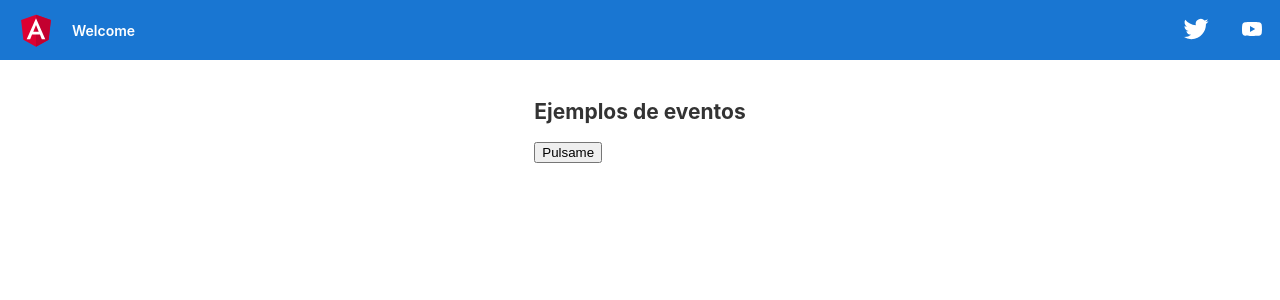
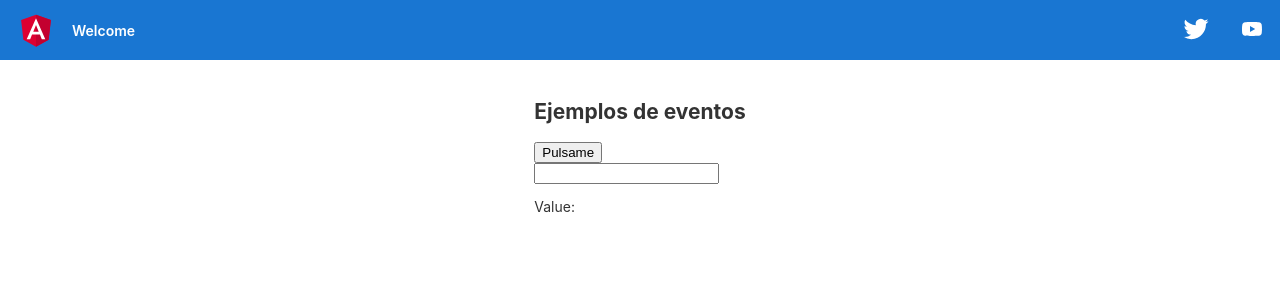
Before and after one commit to pepesan/curso-angular-twitch, an Angular app: page / in a window 1280 px wide. Shown: the top 300 px of the page. Built offline with nearby package versions, Linux system fonts and the light colour scheme.

Commit message:
incluido ejemplo de eventos filtrados

```diff
--- a/src/app/components/eventos/eventos.component.html
+++ b/src/app/components/eventos/eventos.component.html
@@ -1,4 +1,8 @@
 <div>
   <h2>Ejemplos de eventos</h2>
   <button id="event-button" (click)="botonPulsado($event)">Pulsame</button>
+  <div>
+    <input #box (keyup.enter)="onEnter(box.value)" />
+  </div>
+  <p>Value: {{value}}</p>
 </div>
--- a/src/app/components/eventos/eventos.component.ts
+++ b/src/app/components/eventos/eventos.component.ts
@@ -7,10 +7,16 @@ import { Component } from '@angular/core';
 })
 export class EventosComponent {
 
+  value = '';
+
   botonPulsado(event: MouseEvent) {
     console.log("Boton pulsado");
     console.log(event);
     console.log(event.target);
     console.log((event.currentTarget as HTMLButtonElement).id);
   }
+
+  onEnter(value: string) {
+    this.value = value;
+  }
 }
```
